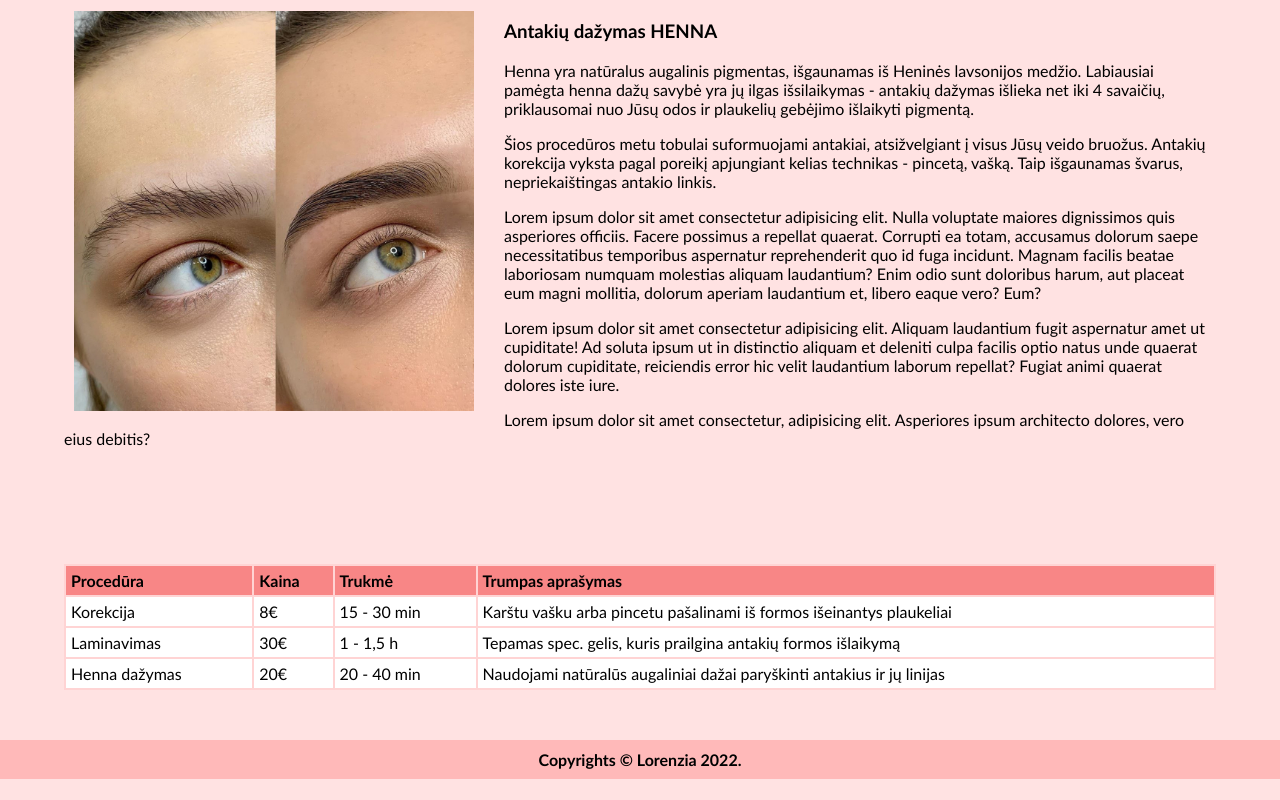
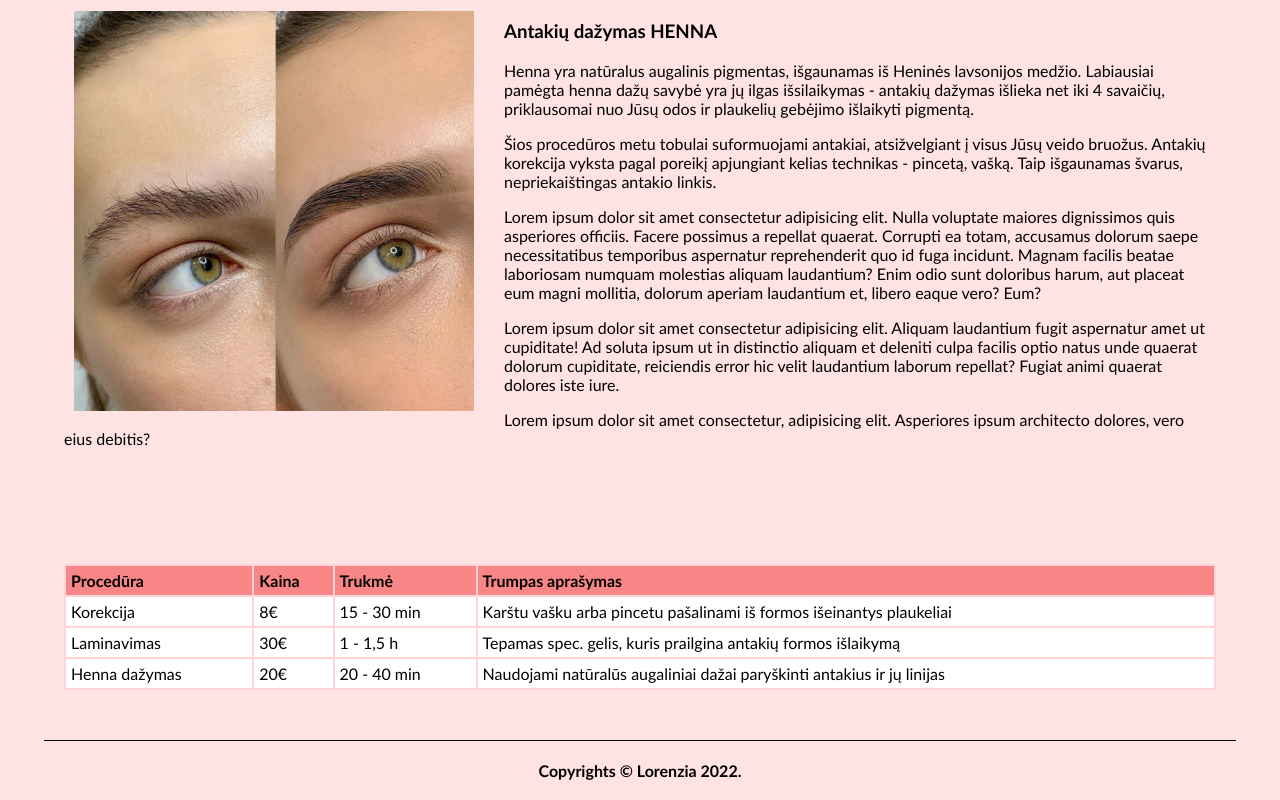
Before and after one commit to ArminasStrolys/react-projects, a React (Create React App) app in the folder eyebrow-portfolio-site/: page /services in a window 1280 px wide. Shown: the part 1184-1984 px from the top of the page. Before the commit the page ends 1963 px from the top, so only its background shows below. Built offline with nearby package versions, Linux system fonts and the light colour scheme.

Commit message:
Experimenting with footer style

```diff
--- a/eyebrow-portfolio-site/src/style/_faq.scss
+++ b/eyebrow-portfolio-site/src/style/_faq.scss
@@ -21,14 +21,16 @@
   }
 }
 .footer-faq{
+  border-top: 1px solid rgb(0, 0, 0);
   position: absolute;
-  width: 100%;
+  width: 90%;
   bottom: 0px;
   text-align: center;
-  background-color: #ffb9b9;
+  // background-color: #ffb9b9;
   padding: 10px;
   font-weight: 600;
   box-sizing: border-box;
+  margin: auto;
 }
 
 @media screen and (max-width: 1490px), (max-height: 1500px) and (min-height: 1000px) {
--- a/eyebrow-portfolio-site/src/style/_gallery.scss
+++ b/eyebrow-portfolio-site/src/style/_gallery.scss
@@ -1,5 +1,5 @@
 .gallery{
-  margin: auto 10%;
+  margin: auto 0;
   margin-top: 50px;
 }
 .image-collection{
@@ -23,7 +23,7 @@
   font-weight: 600;
   box-sizing: border-box;
 }
-@media screen and (max-width: 1725px), (max-height: 1300px) {
+@media screen and (max-width: 1380px), (max-height: 1000px) {
   .footer-gallery-about-faq{
       position: relative;
     }
--- a/eyebrow-portfolio-site/src/style/_home.scss
+++ b/eyebrow-portfolio-site/src/style/_home.scss
@@ -48,7 +48,10 @@
 .footer-home-services-contacts{
     position: relative;
     text-align: center;
-    background-color: #ffb9b9;
-    padding: 10px;
+    // background-color: #ffb9b9;
+    padding: 20px;
     font-weight: 600;
+    border-top: 1px solid rgb(0, 0, 0);
+    width: 90%;
+    margin: auto;
 }
```
